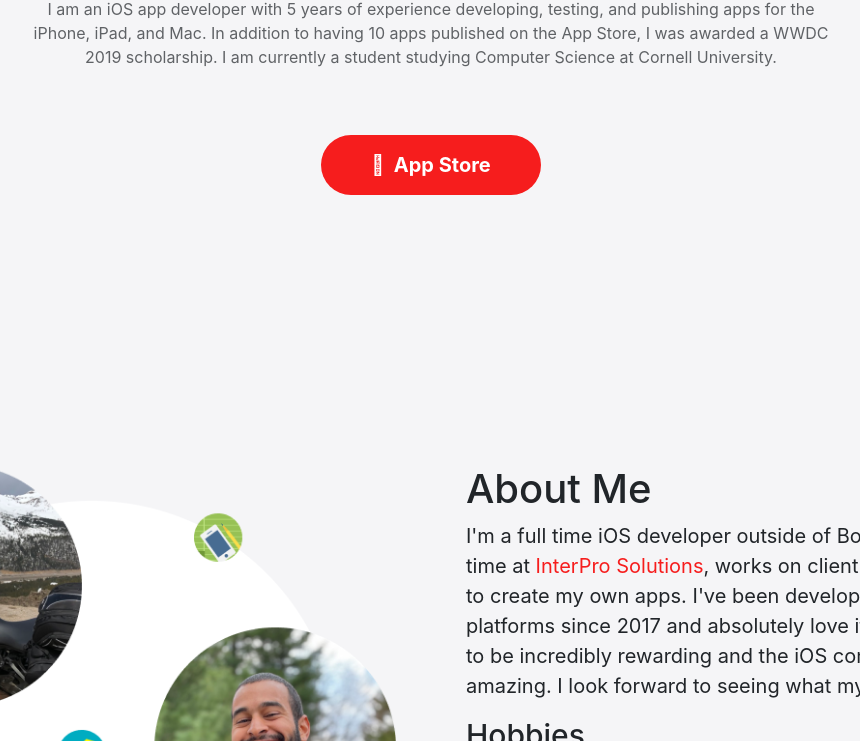
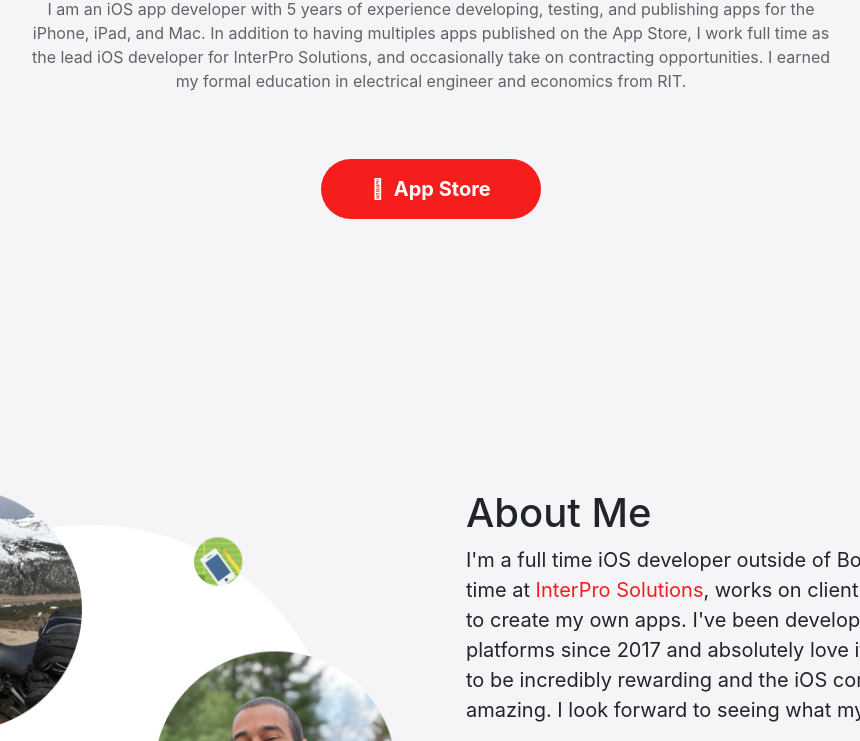
Before and after one commit to Rspoon3/Personal-Website, a Gatsby site: page / in a window 1280 px wide. Shown: the part 359-1100 px from the top of the page, without its empty margins (209-1069 px from the left). Built offline with nearby package versions, Linux system fonts and the light colour scheme; Gatsby itself is replaced by a stand-in of ours.

Commit message:
Updated about-me.md

```diff
--- a/src/markdown/about-me.md
+++ b/src/markdown/about-me.md
@@ -1,11 +1,7 @@
 ---
 title: About Me
 name: "Richard Witherspoon"
-subtitle: "I am an iOS app developer with 5 years of experience developing,
-  testing, and publishing apps for the iPhone, iPad, and Mac. In
-  addition to having 10 apps published on the App Store, I was awarded a
-  WWDC 2019 scholarship. I am currently a student studying Computer
-  Science at Cornell University."
+subtitle: "I am an iOS app developer with 5 years of experience developing, testing, and publishing apps for the iPhone, iPad, and Mac. In addition to having multiples apps published on the App Store, I work full time as the lead iOS developer for InterPro Solutions, and occasionally take on contracting opportunities. I earned my formal education in electrical engineer and economics from RIT."
 appstore: https://apps.apple.com/us/developer/richard-witherspoon/id1397531584
 ---
 
```
